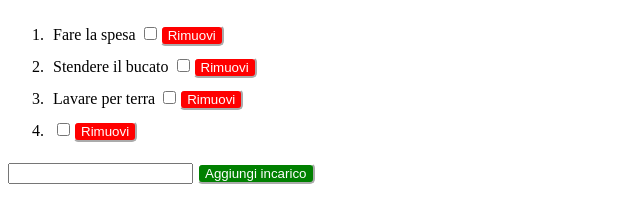
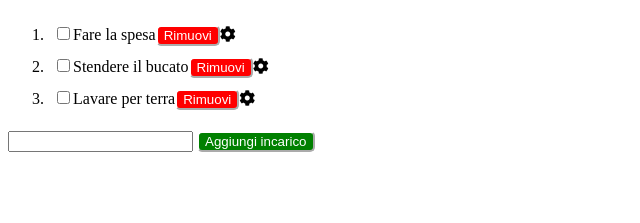
Before and after one commit to flavio-secondini/js-todo-clone, a plain HTML site: page index.html in a window 1280 px wide. Both pictures are taken after a click on the button "Aggiungi incarico". Shown: the part 61-284 px from the top of the page, without its empty margins (0-640 px from the left). Drawn offline with nearby package versions, Linux system fonts and the light colour scheme.

Commit message:
esercizio completo

```diff
--- a/index.html
+++ b/index.html
@@ -5,23 +5,25 @@
   <meta name="viewport" content="width=device-width, initial-scale=1.0">
   <meta http-equiv="X-UA-Compatible" content="ie=edge">
   <title>To do list</title>
+  <link rel="stylesheet" href="https://cdnjs.cloudflare.com/ajax/libs/font-awesome/5.15.3/css/all.min.css" integrity="sha512-iBBXm8fW90+nuLcSKlbmrPcLa0OT92xO1BIsZ+ywDWZCvqsWgccV3gFoRBv0z+8dLJgyAHIhR35VZc2oM/gI1w==" crossorigin="anonymous" />
   <link rel="stylesheet" href="master.css">
 </head>
+
 <body>
   <h1>Lista delle cose da fare:</h1>
 
   <div class="incarichi">
     <ol id="lista">
-      <li>Fare la spesa <input type="checkbox"><button>Rimuovi</button></li>
-      <li>Stendere il bucato <input type="checkbox" name="" value=""><button>Rimuovi</button></li>
-      <li>Lavare per terra <input type="checkbox" name="" value=""><button>Rimuovi</button></li>
+      <li><input type="checkbox"><span>Fare la spesa</span><button>Rimuovi</button><i class="fas fa-cog"></i></li>
+      <li><input type="checkbox" name="" value=""><span>Stendere il bucato</span><button>Rimuovi</button><i class="fas fa-cog"></i></li>
+      <li><input type="checkbox" name="" value=""><span>Lavare per terra</span><button>Rimuovi</button><i class="fas fa-cog"></i></li>
     </ol>
     <input type="text" name="" value="" id="nuovo-compito">
     <button id="aggiungi">Aggiungi incarico</button>
   </div>
 
   <div class="template hidden">
-    <li><input type="checkbox"><button>Rimuovi</button></li>
+    <li><input type="checkbox"><span></span><button>Rimuovi</button><i class="fas fa-cog"></i></li>
   </div>
   <script src="https://cdnjs.cloudflare.com/ajax/libs/jquery/3.6.0/jquery.min.js" integrity="sha512-894YE6QWD5I59HgZOGReFYm4dnWc1Qt5NtvYSaNcOP+u1T9qYdvdihz0PPSiiqn/+/3e7Jo4EaG7TubfWGUrMQ==" crossorigin="anonymous"></script>
   <script src="main.js" charset="utf-8"></script>
--- a/main.js
+++ b/main.js
@@ -1,10 +1,8 @@
 var lista = $("#lista")
-var checkbox = $(".incarichi li input")
-var rimuovi = $(".incarichi li button")
 var aggiungi = $("#aggiungi")
 
 
-checkbox.click(function() {
+$(document).on("click", ".incarichi li input", function() {
   if ($(this).prop("checked") == true) {
     $(this).parent().addClass("spuntato")
   } else {
@@ -12,7 +10,7 @@ checkbox.click(function() {
   }
 })
 
-rimuovi.click(function() {
+$(document).on("click", ".incarichi li button", function () {
   $(this).parent().remove()
 })
 
@@ -21,7 +19,9 @@ aggiungi.click(function() {
   var nuovoCompito = $("#nuovo-compito")
   var template = $(".template li").clone()
 
-  template.prepend(nuovoCompito.val())
-  lista.append(template)
-  nuovoCompito.val("")
+  if (nuovoCompito.val().length > 0) {
+    template.children("span").prepend(nuovoCompito.val())
+    lista.append(template)
+    nuovoCompito.val("")
+  }
 })
```
